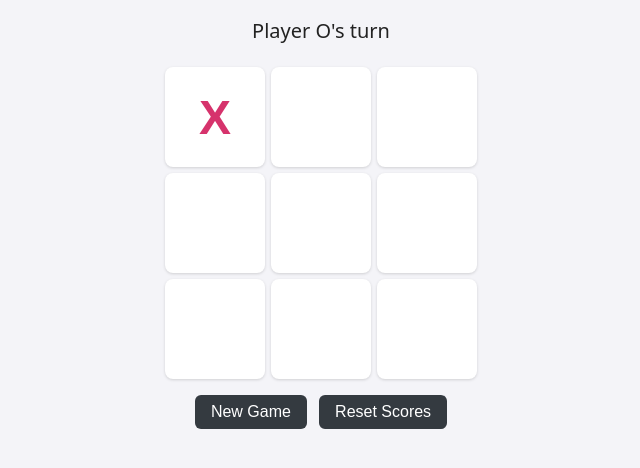
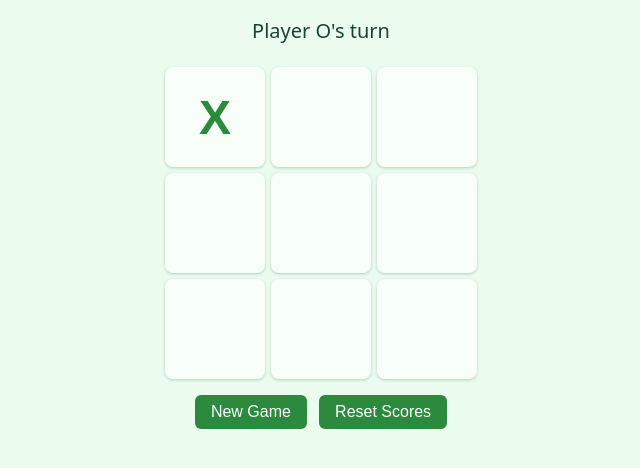
Before and after one commit to jliu248-dev/omis-107-app, a plain HTML site: page tic-tac-toe/index.html in a window 1280 px wide. Both pictures are taken after a click on the button 534 px from the left and 347 px from the top of the page. Shown: the part 230-698 px from the top of the page, without its empty margins (319-959 px from the left). Drawn offline with Linux system fonts and the light colour scheme.

Commit message:
Change tic tac toe theme to green

```diff
--- a/tic-tac-toe/style.css
+++ b/tic-tac-toe/style.css
@@ -6,8 +6,8 @@ body {
   justify-content: center;
   align-items: center;
   font-family: system-ui, sans-serif;
-  background: #f4f4f8;
-  color: #222;
+  background: #ebfbee;
+  color: #1b4332;
 }
 main { text-align: center; padding: 16px; }
 h1 { margin-top: 0; }
@@ -26,21 +26,21 @@ h1 { margin-top: 0; }
   font-weight: bold;
   border: none;
   border-radius: 8px;
-  background: #fff;
-  box-shadow: 0 1px 3px rgba(0,0,0,.15);
+  background: #f8fff9;
+  box-shadow: 0 1px 3px rgba(27,67,50,.25);
   cursor: pointer;
 }
 .cell:disabled { cursor: default; }
-.cell.x { color: #d6336c; }
-.cell.o { color: #1c7ed6; }
-.cell.win { background: #d3f9d8; }
+.cell.x { color: #2b8a3e; }
+.cell.o { color: #74b816; }
+.cell.win { background: #8ce99a; }
 .controls button {
   font-size: 1rem;
   padding: 8px 16px;
   margin: 0 4px;
   border: none;
   border-radius: 6px;
-  background: #343a40;
+  background: #2b8a3e;
   color: #fff;
   cursor: pointer;
 }
```
